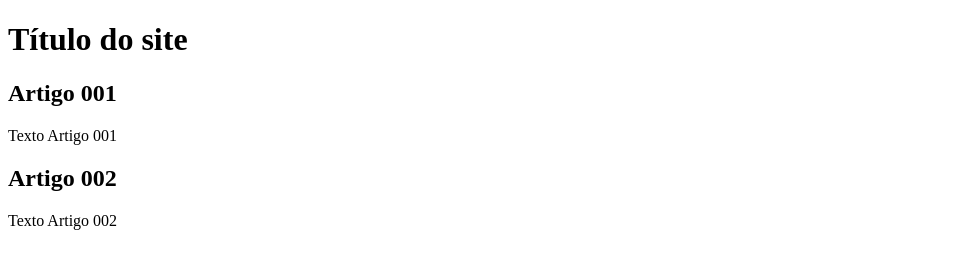
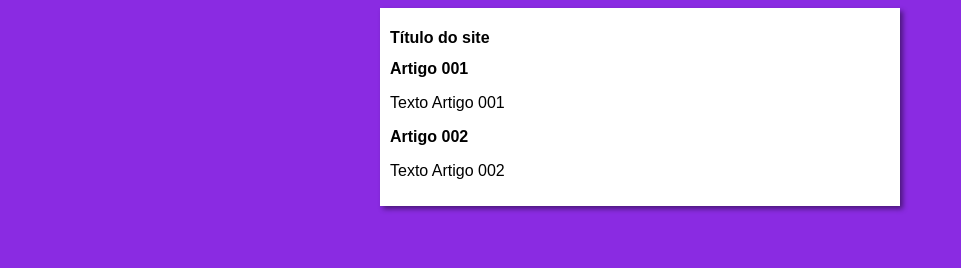
Before and after one commit to ThaysaMelo/Test-repository, a plain HTML site: page index.html in a window 1280 px wide. Shown: the whole page, without its empty margins (0-961 px from the left). Drawn offline with Linux system fonts and the light colour scheme.

Commit message:
Iniciei o design

```diff
--- /dev/null
+++ b/estilo/style.css
@@ -0,0 +1,16 @@
+* {
+    font-family: Arial, Helvetica, sans-serif;
+    font-size: 16px;
+}
+
+body {
+    background-color: rgb(138, 43, 226);
+}
+
+main {
+    background-color: white;
+    width: 500px;
+    margin: auto;
+    padding: 10px;
+    box-shadow: 3px 3px 5px rgba(0, 0, 0, 0.452);
+}
--- a/index.html
+++ b/index.html
@@ -4,6 +4,7 @@
     <meta charset="UTF-8">
     <meta name="viewport" content="width=device-width, initial-scale=1.0">
     <title>Título do site</title>
+    <link rel="stylesheet" href="estilo/style.css">
 </head>
 <body>
     <main>
```
